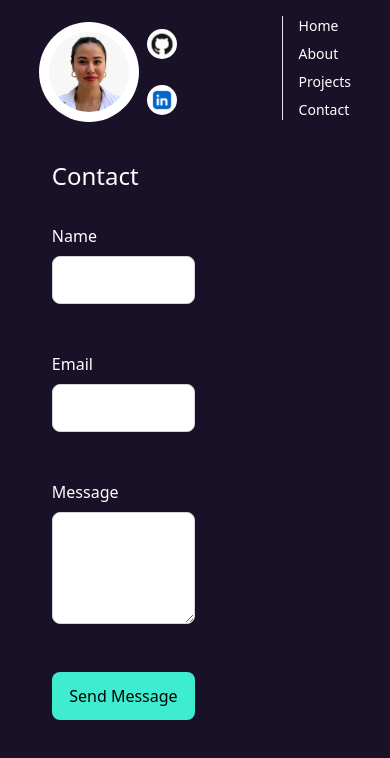
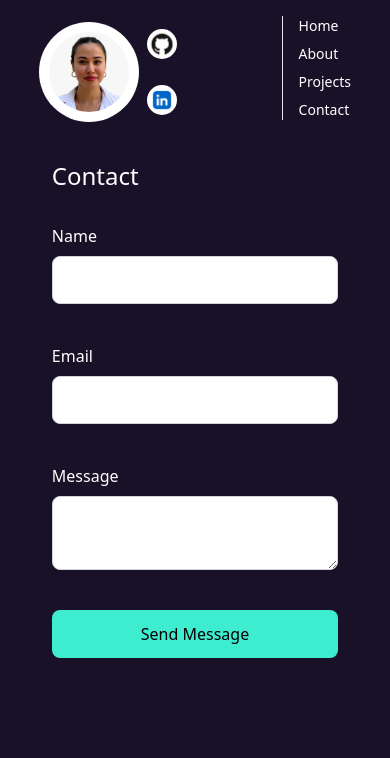
Before and after one commit to Eda-Inal/portfolio, a Next.js app in the folder portfolio/: page /contact in a window 390 px wide. Shown: the top 758 px of the page. Built offline with nearby package versions, Linux system fonts and the light colour scheme.

Commit message:
Update contact.jsx

```diff
--- a/portfolio/src/app/components/contact.jsx
+++ b/portfolio/src/app/components/contact.jsx
@@ -34,7 +34,7 @@ function ContactPage() {
     };
 
     return (
-        <form onSubmit={handleSubmit} className="flex flex-col mt-8 space-y-6">
+        <form onSubmit={handleSubmit} className="flex flex-col mt-8 space-y-4 sm:space-y-3 lg:space-y-6">
             <InputField
                 label="Name"
                 name="name"
@@ -59,7 +59,7 @@ function ContactPage() {
             />
             <button
                 type="submit"
-                className="w-2/4 h-12 rounded-lg transition bg-secondary text-black hover:bg-[#77ffe8]"
+                className="lg:w-2/4 sm:w-3/4 h-12 rounded-lg transition bg-secondary text-black hover:bg-[#77ffe8]"
             >
                 Send Message
             </button>
@@ -70,14 +70,14 @@ function ContactPage() {
 
 function InputField({ label, name, value, onChange, error, isTextarea = false }) {
     return (
-        <div className="w-2/4 flex flex-col">
-            <label className="mb-2 font-medium">{label}</label>
+        <div className=" sm:w-3/4 lg:w-2/4 flex flex-col">
+            <label className="mb-2">{label}</label>
             {isTextarea ? (
                 <textarea
                     name={name}
                     value={value}
                     onChange={onChange}
-                    className="h-28 p-3 rounded-lg border border-gray-300 focus:outline-secondary text-black"
+                    className="md:h-28  p-3 rounded-lg border border-gray-300 focus:outline-secondary text-black"
                 />
             ) : (
                 <input
@@ -85,7 +85,7 @@ function InputField({ label, name, value, onChange, error, isTextarea = false })
                     name={name}
                     value={value}
                     onChange={onChange}
-                    className="h-12 p-3 rounded-lg border border-gray-300 focus:outline-secondary text-black"
+                    className="h-12  p-3 rounded-lg border border-gray-300 focus:outline-secondary text-black"
                 />
             )}
 
```
